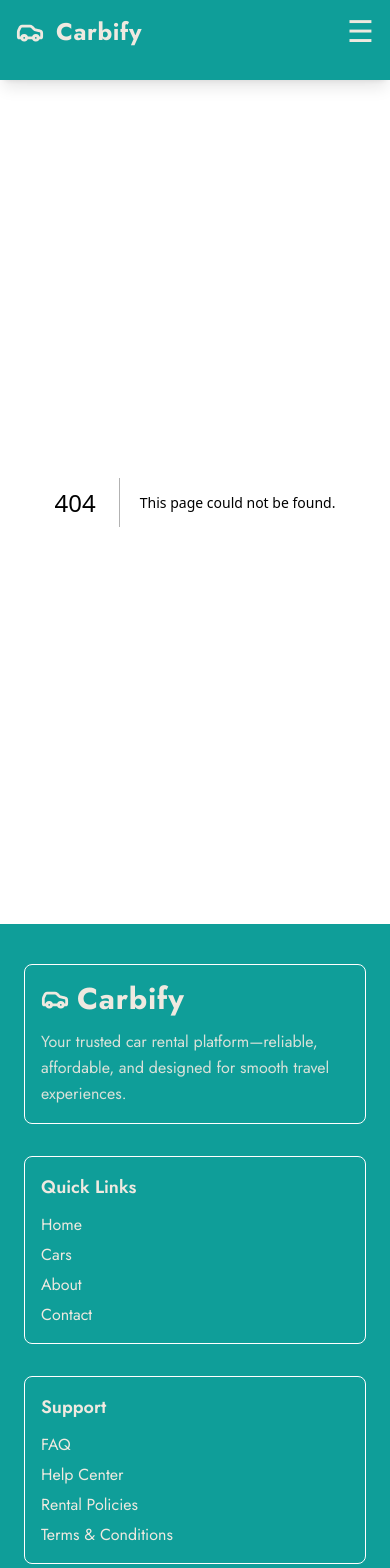
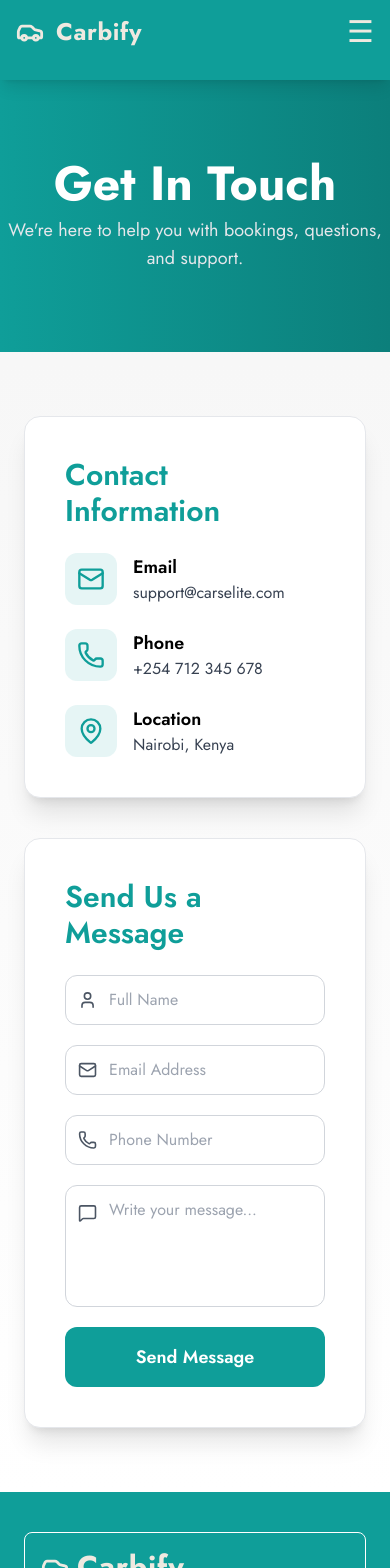
Before and after one commit to Griffinsshem/Carbify, a Next.js app: page /contact in a window 390 px wide. Before the commit this address had no page. Shown: the top 1568 px of the page. Built offline with nearby package versions, Linux system fonts and the light colour scheme.

Commit message:
feat(contact): create premium responsive contact page with functional message form and matching brand UI

```diff
--- /dev/null
+++ b/src/app/contact/page.js
@@ -0,0 +1,179 @@
+"use client";
+
+import { useState } from "react";
+import { Mail, Phone, MapPin, User, MessageSquare } from "lucide-react";
+
+export default function ContactPage() {
+  const [formData, setFormData] = useState({
+    fullname: "",
+    email: "",
+    phone: "",
+    message: "",
+  });
+
+  const [submitted, setSubmitted] = useState(false);
+
+  const handleSubmit = (e) => {
+    e.preventDefault();
+
+    // For now, store message in localStorage (replace with backend later)
+    const storedMessages =
+      JSON.parse(localStorage.getItem("messages") || "[]");
+
+    storedMessages.push(formData);
+    localStorage.setItem("messages", JSON.stringify(storedMessages));
+
+    setSubmitted(true);
+
+    // reset form
+    setFormData({
+      fullname: "",
+      email: "",
+      phone: "",
+      message: "",
+    });
+  };
+
+  return (
+    <div className="min-h-screen bg-gradient-to-b from-neutral-100 to-white">
+      {/* Hero Section */}
+      <div className="py-20 bg-gradient-to-r from-[#0F9E99] to-[#0C7F7B] text-white text-center">
+        <h1 className="text-5xl font-bold">Get In Touch</h1>
+        <p className="mt-2 text-lg text-gray-200">
+          We're here to help you with bookings, questions, and support.
+        </p>
+      </div>
+
+      {/* Contact Section */}
+      <div className="max-w-6xl mx-auto px-6 py-16 grid md:grid-cols-2 gap-10">
+
+        {/* Contact Info */}
+        <div className="bg-white p-10 rounded-2xl shadow-xl border border-gray-200">
+          <h2 className="text-3xl font-semibold text-[#0F9E99] mb-6">
+            Contact Information
+          </h2>
+
+          <div className="space-y-6">
+            {/* Email */}
+            <div className="flex items-center gap-4">
+              <div className="p-3 bg-[#0F9E99]/10 rounded-xl">
+                <Mail className="text-[#0F9E99]" size={28} />
+              </div>
+              <div>
+                <p className="font-semibold text-lg">Email</p>
+                <p className="text-gray-700">support@carselite.com</p>
+              </div>
+            </div>
+
+            {/* Phone */}
+            <div className="flex items-center gap-4">
+              <div className="p-3 bg-[#0F9E99]/10 rounded-xl">
+                <Phone className="text-[#0F9E99]" size={28} />
+              </div>
+              <div>
+                <p className="font-semibold text-lg">Phone</p>
+                <p className="text-gray-700">+254 712 345 678</p>
+              </div>
+            </div>
+
+            {/* Address */}
+            <div className="flex items-center gap-4">
+              <div className="p-3 bg-[#0F9E99]/10 rounded-xl">
+                <MapPin className="text-[#0F9E99]" size={28} />
+              </div>
+              <div>
+                <p className="font-semibold text-lg">Location</p>
+                <p className="text-gray-700">Nairobi, Kenya</p>
+              </div>
+            </div>
+          </div>
+        </div>
+
+        {/* Form */}
+        <div className="bg-white p-10 rounded-2xl shadow-xl border border-gray-200">
+          <h2 className="text-3xl font-semibold text-[#0F9E99] mb-6">
+            Send Us a Message
+          </h2>
+
+          {submitted && (
+            <p className="mb-4 text-green-600 text-lg font-semibold">
+              Message sent successfully!
+            </p>
+          )}
+
+          <form onSubmit={handleSubmit} className="space-y-5">
+
+            {/* Full Name */}
+            <div className="flex items-center gap-3 border rounded-xl p-3 border-gray-300">
+              <User className="text-gray-600" size={22} />
+              <input
+                type="text"
+                placeholder="Full Name"
+                required
+                value={formData.fullname}
+                onChange={(e) =>
+                  setFormData({ ...formData, fullname: e.target.value })
+                }
+                className="w-full outline-none bg-transparent"
+              />
+            </div>
+
+            {/* Email */}
+            <div className="flex items-center gap-3 border rounded-xl p-3 border-gray-300">
+              <Mail className="text-gray-600" size={22} />
+              <input
+                type="email"
+                placeholder="Email Address"
+                required
+                value={formData.email}
+                onChange={(e) =>
+                  setFormData({ ...formData, email: e.target.value })
+                }
+                className="w-full outline-none bg-transparent"
+              />
+            </div>
+
+            {/* Phone */}
+            <div className="flex items-center gap-3 border rounded-xl p-3 border-gray-300">
+              <Phone className="text-gray-600" size={22} />
+              <input
+                type="text"
+                placeholder="Phone Number"
+                required
+                value={formData.phone}
+                onChange={(e) =>
+                  setFormData({ ...formData, phone: e.target.value })
+                }
+                className="w-full outline-none bg-transparent"
+              />
+            </div>
+
+            {/* Message */}
+            <div className="flex items-start gap-3 border rounded-xl p-3 border-gray-300">
+              <MessageSquare className="text-gray-600 mt-1" size={22} />
+              <textarea
+                placeholder="Write your message..."
+                required
+                rows={4}
+                value={formData.message}
+                onChange={(e) =>
+                  setFormData({ ...formData, message: e.target.value })
+                }
+                className="w-full outline-none bg-transparent resize-none"
+              />
+            </div>
+
+            {/* Submit Button */}
+            <button
+              type="submit"
+              className="w-full py-4 bg-[#0F9E99] text-white rounded-xl text-lg font-semibold hover:bg-[#0d827e] transition"
+            >
+              Send Message
+            </button>
+
+          </form>
+        </div>
+      </div>
+    </div>
+  );
+}
```
